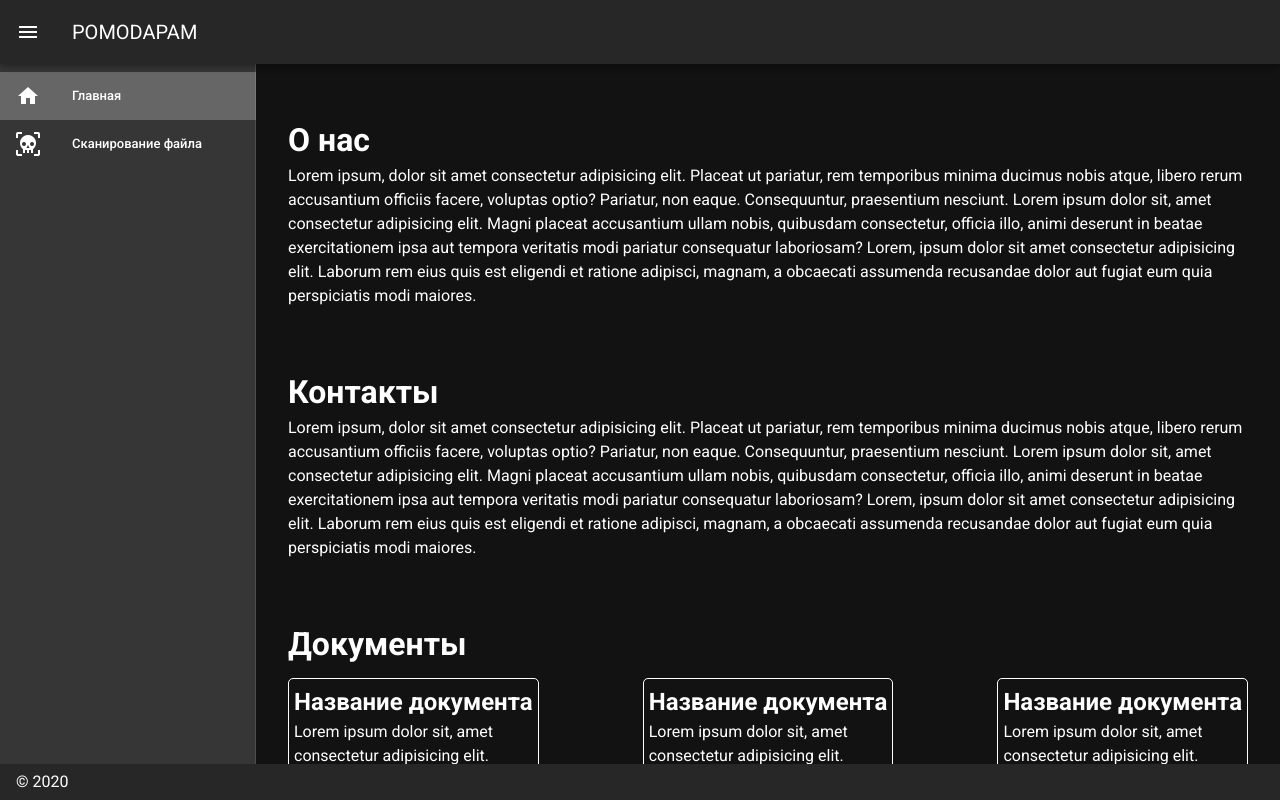
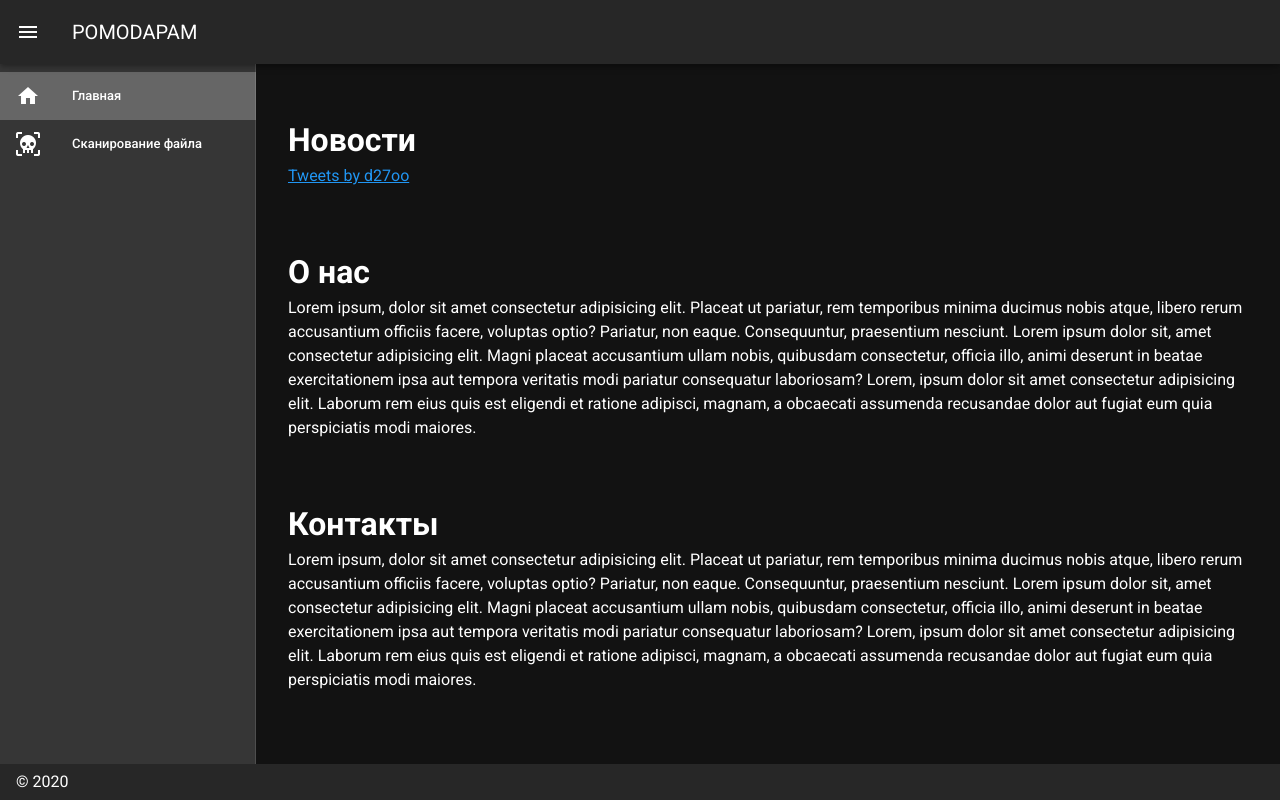
Before and after one commit to Evgaizen/MDP, a Vue app in the folder client/: page / in a window 1280 px wide. Shown: the top 800 px of the page. Built offline with nearby package versions, Linux system fonts and the light colour scheme.

Commit message:
add news block

```diff
--- a/client/public/index.html
+++ b/client/public/index.html
@@ -1,19 +1,34 @@
 <!DOCTYPE html>
 <html lang="en">
   <head>
-    <meta charset="utf-8">
-    <meta http-equiv="X-UA-Compatible" content="IE=edge">
-    <meta name="viewport" content="width=device-width,initial-scale=1.0">
-    <link rel="icon" href="<%= BASE_URL %>favicon.ico">
+    <meta charset="utf-8" />
+    <meta http-equiv="X-UA-Compatible" content="IE=edge" />
+    <meta name="viewport" content="width=device-width,initial-scale=1.0" />
+    <link rel="icon" href="<%= BASE_URL %>favicon.ico" />
     <title><%= htmlWebpackPlugin.options.title %></title>
-    <link rel="stylesheet" href="https://fonts.googleapis.com/css?family=Roboto:100,300,400,500,700,900">
-    <link rel="stylesheet" href="https://cdn.jsdelivr.net/npm/@mdi/font@latest/css/materialdesignicons.min.css">
+    <link
+      rel="stylesheet"
+      href="https://fonts.googleapis.com/css?family=Roboto:100,300,400,500,700,900"
+    />
+    <link
+      rel="stylesheet"
+      href="https://cdn.jsdelivr.net/npm/@mdi/font@latest/css/materialdesignicons.min.css"
+    />
   </head>
   <body>
     <noscript>
-      <strong>We're sorry but <%= htmlWebpackPlugin.options.title %> doesn't work properly without JavaScript enabled. Please enable it to continue.</strong>
+      <strong
+        >We're sorry but <%= htmlWebpackPlugin.options.title %> doesn't work
+        properly without JavaScript enabled. Please enable it to
+        continue.</strong
+      >
     </noscript>
     <div id="app"></div>
     <!-- built files will be auto injected -->
+    <script
+      async
+      src="https://platform.twitter.com/widgets.js"
+      charset="utf-8"
+    ></script>
   </body>
 </html>
--- a/client/src/pages/home.vue
+++ b/client/src/pages/home.vue
@@ -1,5 +1,17 @@
 <template>
   <div class="home">
+    <div class="home__card">
+      <h2 class="home__card-title">Новости</h2>
+      <div class="home__card-body">
+        <a
+          class="twitter-timeline"
+          data-width="650"
+          data-height="320"
+          href="https://twitter.com/d27oo?ref_src=twsrc%5Etfw"
+          >Tweets by d27oo</a
+        >
+      </div>
+    </div>
     <div class="home__card">
       <h2 class="home__card-title">О нас</h2>
       <div class="home__card-body">
```
